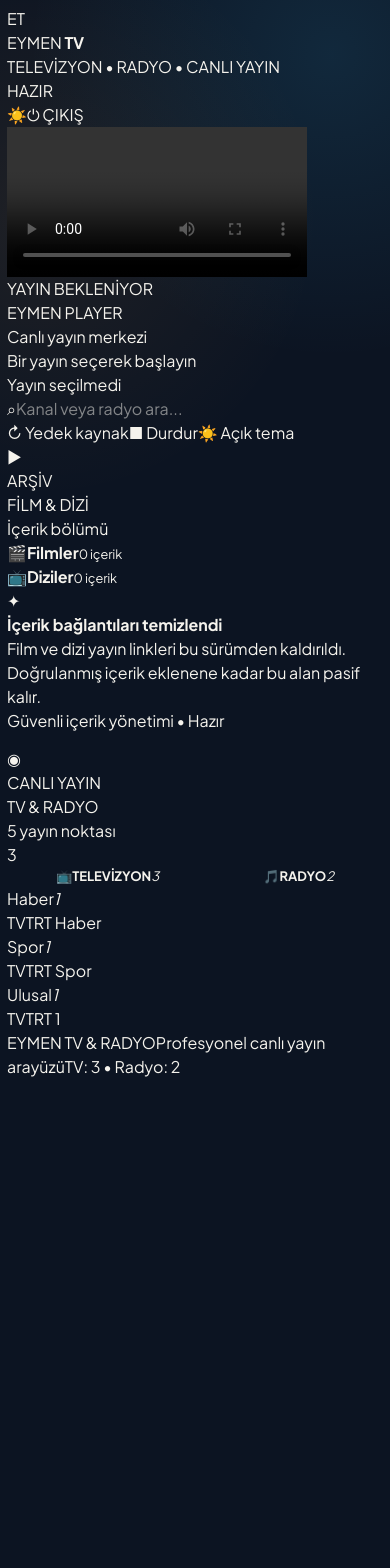
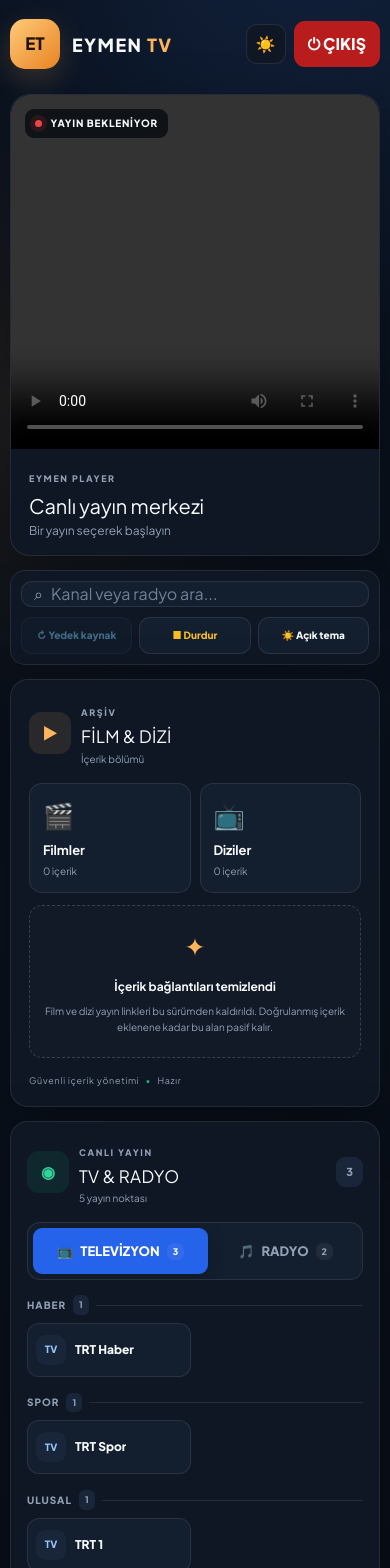
Before and after one commit to cengiz718/EYMEN-TV-RADYO, a React (Vite) app: page / in a window 390 px wide. Shown: the top 1568 px of the page. Before the commit the page ends 1086 px from the top, so only its background shows below. Built offline with nearby package versions, Linux system fonts and the light colour scheme.

Commit message:
ui: add polished responsive TV radio styling

```diff
--- a/src/index.css
+++ b/src/index.css
@@ -1,215 +1,237 @@
 @import "tailwindcss";
 
-:root,
-[data-theme="modern"] {
-  --bg: #0c1422;
-  --surface: #142137;
-  --surface-2: #101c2e;
-  --surface-elevated: #192944;
-  --ink: #f5f3ed;
-  --muted: #b3bfd0;
-  --accent: #ffad55;
-  --accent-hover: #ffc282;
-  --accent-ink: #261707;
-  --secondary: #38bdf8;
-  --live: #ff6b6b;
-  --border: rgba(255, 255, 255, 0.13);
-  --border-strong: rgba(255, 173, 85, 0.55);
+:root {
+  --bg: #070b12;
+  --surface: #0f1724;
+  --surface-2: #131e2e;
+  --surface-3: #19263a;
+  --ink: #f8fafc;
+  --muted: #91a0b5;
+  --accent: #ffb45c;
+  --blue: #3b82f6;
+  --green: #10b981;
+  --red: #ef4444;
+  --border: rgba(255,255,255,.09);
+  --shadow: 0 20px 60px rgba(0,0,0,.28);
 }
 
-[data-theme="klasik"] {
-  --bg: #0a0e17;
-  --surface: #131a2a;
-  --surface-2: #0f1624;
-  --surface-elevated: #192b49;
-  --ink: #ffffff;
-  --muted: #8ea2c0;
-  --accent: #00e5ff;
-  --accent-hover: #33ecff;
-  --accent-ink: #07111e;
-  --secondary: #ffb300;
-  --live: #ff5252;
-  --border: #1f2a40;
-  --border-strong: rgba(0, 229, 255, 0.65);
+* { box-sizing: border-box; }
+html, body, #root { margin: 0; min-height: 100%; }
+body {
+  font-family: "Plus Jakarta Sans", system-ui, -apple-system, BlinkMacSystemFont, "Segoe UI", sans-serif;
+  background: var(--bg);
+  color: var(--ink);
+}
+button, input { font: inherit; }
+button { -webkit-tap-highlight-color: transparent; }
+
+.eymen-shell {
+  min-height: 100vh;
+  padding: 18px;
+  overflow-x: hidden;
+  background:
+    radial-gradient(circle at 78% -5%, rgba(59,130,246,.18), transparent 30%),
+    radial-gradient(circle at 4% 25%, rgba(255,180,92,.09), transparent 25%),
+    linear-gradient(145deg,#070b12 0%,#0a111c 48%,#080d16 100%);
+}
+.theme-light {
+  --bg:#eef2f7; --surface:#fff; --surface-2:#f6f8fb; --surface-3:#e9eef5;
+  --ink:#0f172a; --muted:#5f6d80; --border:rgba(15,23,42,.1);
+  background:radial-gradient(circle at 85% 0%,rgba(59,130,246,.13),transparent 30%),#eef2f7;
 }
 
-[data-theme="sinema"] {
-  --bg: #09090d;
-  --surface: #14141c;
-  --surface-2: #0f0f15;
-  --surface-elevated: #221622;
-  --ink: #fafaf9;
-  --muted: #a1a1aa;
-  --accent: #f43f5e;
-  --accent-hover: #fb7185;
-  --accent-ink: #ffffff;
-  --secondary: #f59e0b;
-  --live: #ef4444;
-  --border: rgba(255, 255, 255, 0.11);
-  --border-strong: rgba(244, 63, 94, 0.65);
+.eymen-header {
+  max-width: 1500px; margin: 0 auto 16px; min-height: 68px;
+  display:flex; align-items:center; justify-content:space-between; gap:18px;
+}
+.eymen-brand { display:flex; align-items:center; gap:12px; }
+.eymen-logo {
+  width:50px;height:50px;border-radius:15px;display:grid;place-items:center;
+  background:linear-gradient(135deg,#ffca7a,#e88322); color:#211407;
+  font-size:17px;font-weight:900; box-shadow:0 10px 30px rgba(255,180,92,.2);
+}
+.eymen-brand-title { font-size:22px; letter-spacing:.08em; font-weight:900; }
+.eymen-brand-title strong { color:var(--accent); }
+.eymen-brand-subtitle,.eymen-kicker { color:var(--muted); font-size:9px; letter-spacing:.18em; font-weight:800; }
+.eymen-header-actions { display:flex;align-items:center;gap:8px; }
+.eymen-live-indicator {
+  display:flex;align-items:center;gap:7px;padding:9px 12px;border:1px solid var(--border);
+  background:rgba(255,255,255,.035);border-radius:12px;color:var(--muted);font-size:11px;font-weight:800;
+}
+.eymen-live-indicator span,.pulse-dot { width:7px;height:7px;border-radius:50%;background:#64748b; }
+.eymen-live-indicator.is-live span,.pulse-dot { background:#ef4444;box-shadow:0 0 0 5px rgba(239,68,68,.12); }
+.icon-button,.exit-button,.tool-button {
+  border:1px solid var(--border);background:var(--surface);color:var(--ink);border-radius:11px;
+  cursor:pointer;font-weight:800;transition:.18s ease;
+}
+.icon-button { width:40px;height:40px; }
+.exit-button { padding:10px 13px;color:#fff;background:#b91c1c;border-color:transparent; }
+.icon-button:hover,.exit-button:hover,.tool-button:hover { transform:translateY(-1px);filter:brightness(1.08); }
+
+.eymen-hero {
+  max-width:1500px;margin:0 auto 14px;background:var(--surface);border:1px solid var(--border);
+  border-radius:20px;box-shadow:var(--shadow);overflow:hidden;
+}
+.eymen-player-wrap { position:relative;background:#02050a; }
+.eymen-player { width:100%;height:min(57vh,570px);display:block;background:#02050a;object-fit:contain; }
+.eymen-player-badge {
+  position:absolute;top:14px;left:14px;padding:7px 10px;border-radius:9px;
+  background:rgba(4,8,14,.76);backdrop-filter:blur(10px);font-size:10px;font-weight:900;letter-spacing:.08em;
+}
+.eymen-player-badge .pulse-dot { display:inline-block;margin-right:6px; }
+.eymen-now-playing {
+  position:absolute;left:16px;bottom:16px;display:flex;align-items:center;gap:10px;
+  padding:10px 13px;border-radius:13px;background:rgba(4,8,14,.78);backdrop-filter:blur(12px);min-width:210px;
+}
+.now-icon { width:36px;height:36px;border-radius:10px;background:rgba(59,130,246,.18);display:grid;place-items:center; }
+.eymen-now-playing span { display:block;font-size:8px;color:#94a3b8;letter-spacing:.15em;font-weight:900; }
+.eymen-now-playing strong { display:block;margin-top:2px;font-size:14px; }
+.eymen-player-footer {
+  display:flex;justify-content:space-between;align-items:center;gap:20px;padding:15px 18px;
+}
+.eymen-player-footer h1 { margin:3px 0 1px;font-size:20px; }
+.eymen-player-footer p { margin:0;color:var(--muted);font-size:12px; }
+.eymen-status-box {
+  display:flex;align-items:center;gap:8px;padding:9px 11px;border:1px solid var(--border);
+  border-radius:10px;color:var(--muted);font-size:11px;font-weight:800;white-space:nowrap;
+}
+.status-dot { width:8px;height:8px;border-radius:50%;background:#64748b; }
+.status-playing { background:#10b981;box-shadow:0 0 0 5px rgba(16,185,129,.1); }
+.status-loading { background:#f59e0b; }
+
+.eymen-toolbar {
+  max-width:1500px;margin:0 auto 14px;display:flex;gap:10px;align-items:center;
+  padding:10px;background:var(--surface);border:1px solid var(--border);border-radius:15px;box-shadow:0 10px 30px rgba(0,0,0,.12);
+}
+.search-box {
+  flex:1;min-width:220px;display:flex;align-items:center;gap:8px;padding:0 12px;
+  height:44px;background:var(--surface-2);border:1px solid var(--border);border-radius:11px;color:var(--muted);
+}
+.search-box input { flex:1;border:0;outline:0;background:transparent;color:var(--ink);min-width:0; }
+.search-box input::placeholder { color:#718096; }
+.clear-search { border:0;background:transparent;color:var(--muted);font-size:20px;cursor:pointer; }
+.toolbar-actions { display:flex;gap:7px; }
+.tool-button { padding:10px 12px;background:var(--surface-2);font-size:11px; }
+.tool-button.secondary { color:#7dd3fc; }
+.tool-button.warning { color:#fbbf24; }
+.tool-button:disabled { opacity:.45;cursor:not-allowed;transform:none!important; }
+
+.eymen-main-layout {
+  max-width:1500px;margin:0 auto;display:grid;grid-template-columns:minmax(280px,.72fr) minmax(420px,1.28fr);gap:14px;
+}
+.eymen-library-panel,.eymen-live-panel {
+  min-width:0;background:var(--surface);border:1px solid var(--border);border-radius:18px;box-shadow:var(--shadow);
+}
+.eymen-library-panel { padding:18px;display:flex;flex-direction:column; }
+.eymen-live-panel { padding:16px;max-height:calc(100vh - 145px);overflow:auto; }
+.panel-heading { display:flex;align-items:center;gap:10px;margin-bottom:16px; }
+.panel-heading h2 { margin:2px 0 0;font-size:17px;letter-spacing:.02em; }
+.panel-heading p { margin:2px 0 0;color:var(--muted);font-size:10px; }
+.panel-icon {
+  width:42px;height:42px;border-radius:12px;display:grid;place-items:center;font-weight:900;
+  background:rgba(255,180,92,.11);color:var(--accent);
+}
+.live-icon { background:rgba(16,185,129,.11);color:#34d399; }
+.live-heading { position:relative; }
+.count-badge {
+  margin-left:auto;padding:7px 10px;border-radius:9px;background:var(--surface-3);font-size:11px;font-weight:900;color:var(--muted);
+}
+.archive-cards { display:grid;grid-template-columns:1fr 1fr;gap:9px; }
+.archive-card {
+  min-height:110px;padding:13px;border-radius:13px;background:var(--surface-2);border:1px solid var(--border);
+  display:flex;flex-direction:column;justify-content:flex-end;
+}
+.archive-card span { font-size:25px;margin-bottom:auto;opacity:.9; }
+.archive-card strong { font-size:13px; }
+.archive-card small { color:var(--muted);font-size:10px;margin-top:3px; }
+.archive-empty {
+  margin-top:12px;padding:22px 14px;text-align:center;border:1px dashed rgba(148,163,184,.28);
+  border-radius:13px;background:rgba(255,255,255,.015);
+}
+.empty-symbol { font-size:25px;color:var(--accent);margin-bottom:8px; }
+.archive-empty strong { font-size:12px; }
+.archive-empty p { margin:6px auto 0;max-width:360px;color:var(--muted);font-size:10px;line-height:1.6; }
+.panel-note { margin-top:auto;padding-top:16px;color:var(--muted);font-size:9px;letter-spacing:.08em; }
+.panel-note span { color:var(--green);margin:0 4px; }
+
+.media-tabs { display:grid;grid-template-columns:1fr 1fr;gap:7px;padding:5px;background:var(--surface-2);border:1px solid var(--border);border-radius:13px;margin-bottom:15px; }
+.media-tab {
+  min-height:46px;border:0;border-radius:9px;background:transparent;color:var(--muted);display:flex;align-items:center;
+  justify-content:center;gap:7px;cursor:pointer;font-size:11px;font-weight:900;transition:.18s ease;
+}
+.media-tab em { font-style:normal;padding:2px 6px;border-radius:7px;background:rgba(255,255,255,.06);font-size:9px; }
+.media-tab.active { color:#fff;box-shadow:0 6px 18px rgba(0,0,0,.2); }
+.tv-tab.active { background:#2563eb; }
+.radio-tab.active { background:#047857; }
+.channel-area { display:flex;flex-direction:column;gap:16px; }
+.group-title {
+  display:flex;align-items:center;gap:7px;margin-bottom:8px;color:var(--muted);font-size:10px;font-weight:900;letter-spacing:.1em;text-transform:uppercase;
+}
+.group-title:after { content:"";height:1px;background:var(--border);flex:1; }
+.group-title em { font-style:normal;padding:3px 6px;border-radius:6px;background:var(--surface-3);font-size:9px;letter-spacing:0; }
+.channel-grid { display:grid;grid-template-columns:repeat(auto-fill,minmax(170px,1fr));gap:8px; }
+.channel-card {
+  min-height:58px;padding:9px;border:1px solid var(--border);border-radius:12px;background:var(--surface-2);color:var(--ink);
+  display:flex;align-items:center;gap:9px;text-align:left;cursor:pointer;transition:.16s ease;position:relative;
+}
+.channel-card:hover { transform:translateY(-1px);border-color:rgba(59,130,246,.45);background:var(--surface-3); }
+.channel-card:focus-visible,.media-tab:focus-visible,.tool-button:focus-visible,.icon-button:focus-visible,.exit-button:focus-visible,.search-box input:focus-visible {
+  outline:3px solid var(--accent);outline-offset:2px;
+}
+.channel-card.selected { border-color:#3b82f6;background:linear-gradient(135deg,rgba(37,99,235,.28),var(--surface-2));box-shadow:0 8px 24px rgba(37,99,235,.12); }
+.channel-logo {
+  width:34px;height:34px;flex:0 0 34px;display:grid;place-items:center;border-radius:9px;
+  background:var(--surface-3);font-size:10px;font-weight:900;color:#93c5fd;
+}
+.radio-tab.active ~ * .channel-logo { color:#6ee7b7; }
+.channel-name { font-size:12px;font-weight:800;overflow:hidden;text-overflow:ellipsis;white-space:nowrap; }
+.playing-mark { margin-left:auto;display:flex;gap:2px;align-items:flex-end;height:16px; }
+.playing-mark i { display:block;width:3px;border-radius:3px;background:#60a5fa;animation:eq-bar .6s ease-in-out infinite alternate; }
+.playing-mark i:nth-child(1){height:7px}.playing-mark i:nth-child(2){height:13px;animation-delay:.18s}.playing-mark i:nth-child(3){height:9px;animation-delay:.32s}
+.no-results { padding:40px 12px;text-align:center;color:var(--muted); }
+.no-results span { display:block;font-size:30px;margin-bottom:8px; }
+.no-results strong { display:block;color:var(--ink);font-size:13px; }
+.no-results p { font-size:10px; }
+
+.eymen-footer {
+  max-width:1500px;margin:13px auto 0;padding:9px 3px;display:flex;justify-content:space-between;
+  gap:10px;color:var(--muted);font-size:9px;letter-spacing:.04em;
 }
 
-body {
-  font-family: "Plus Jakarta Sans", system-ui, -apple-system, sans-serif;
-  background-color: var(--bg);
-  color: var(--ink);
+@keyframes eq-bar { from{transform:scaleY(.3)} to{transform:scaleY(1)} }
+
+@media (orientation:landscape) and (max-height:800px) {
+  .eymen-shell { padding:10px 12px 78px; }
+  .eymen-header { min-height:52px;margin-bottom:9px; }
+  .eymen-logo { width:40px;height:40px;border-radius:12px; }
+  .eymen-brand-title { font-size:17px; }
+  .eymen-player { height:calc(100vh - 300px);min-height:220px; }
+  .eymen-toolbar { position:fixed;left:10px;right:10px;bottom:9px;z-index:20;margin:0;background:rgba(10,16,27,.94);backdrop-filter:blur(14px); }
+  .eymen-main-layout { grid-template-columns:minmax(250px,.72fr) minmax(360px,1.28fr); }
+  .eymen-live-panel,.eymen-library-panel { max-height:calc(100vh - 365px);overflow:auto; }
+  .eymen-footer { display:none; }
 }
-
-.font-mono-nums {
-  font-family: "JetBrains Mono", ui-monospace, SFMono-Regular, monospace;
-  font-variant-numeric: tabular-nums;
+@media (max-width:900px) {
+  .eymen-shell { padding:10px; }
+  .eymen-main-layout { grid-template-columns:minmax(0,1fr); }
+  .eymen-live-panel { max-height:none; }
+  .eymen-library-panel { min-height:260px; }
 }
-
-@keyframes eq-bar {
-  0%, 100% {
-    transform: scaleY(0.25);
-  }
-  50% {
-    transform: scaleY(1);
-  }
+@media (max-width:620px) {
+  .eymen-header-actions .eymen-live-indicator { display:none; }
+  .eymen-brand-subtitle { display:none; }
+  .eymen-brand-title { font-size:18px; }
+  .eymen-toolbar { flex-direction:column;align-items:stretch; }
+  .toolbar-actions { display:grid;grid-template-columns:repeat(3,1fr); }
+  .tool-button { padding:10px 6px;font-size:10px; }
+  .eymen-player { height:42vh;min-height:210px; }
+  .eymen-player-footer { align-items:flex-start; }
+  .eymen-status-box { display:none; }
+  .channel-grid { grid-template-columns:repeat(2,minmax(0,1fr)); }
+  .channel-card { min-height:54px;padding:8px; }
+  .channel-logo { width:30px;height:30px;flex-basis:30px; }
+  .eymen-footer { display:none; }
 }
-
-.animate-eq-bar {
-  transform-origin: bottom;
-  animation: eq-bar var(--eq-duration, 450ms) ease-in-out infinite alternate;
+@media (prefers-reduced-motion:reduce) {
+  * { animation-duration:.01ms!important;transition-duration:.01ms!important; }
 }
-
-@keyframes radio-aurora-drift {
-  0% {
-    transform: translate3d(-8%, -6%, 0) scale(1) rotate(0deg);
-  }
-  50% {
-    transform: translate3d(8%, 6%, 0) scale(1.16) rotate(12deg);
-  }
-  100% {
-    transform: translate3d(-8%, -6%, 0) scale(1) rotate(0deg);
-  }
-}
-
-@keyframes radio-aurora-reverse {
-  0% {
-    transform: translate3d(10%, 8%, 0) scale(1.08) rotate(0deg);
-  }
-  50% {
-    transform: translate3d(-9%, -7%, 0) scale(0.95) rotate(-14deg);
-  }
-  100% {
-    transform: translate3d(10%, 8%, 0) scale(1.08) rotate(0deg);
-  }
-}
-
-@keyframes radio-pulse-ring {
-  0% {
-    transform: scale(0.45);
-    opacity: 0.75;
-  }
-  100% {
-    transform: scale(2.6);
-    opacity: 0;
-  }
-}
-
-@keyframes radio-orb-float {
-  0%, 100% {
-    transform: translate3d(0, 0, 0) scale(1);
-    opacity: 0.5;
-  }
-  50% {
-    transform: translate3d(16px, -22px, 0) scale(1.25);
-    opacity: 0.9;
-  }
-}
-
-.animate-radio-aurora {
-  animation: radio-aurora-drift var(--fx-speed, 9s) ease-in-out infinite;
-}
-
-.animate-radio-aurora-rev {
-  animation: radio-aurora-reverse var(--fx-speed, 11s) ease-in-out infinite;
-}
-
-.animate-radio-pulse {
-  animation: radio-pulse-ring var(--fx-speed, 3.2s) cubic-bezier(0.16, 1, 0.3, 1) infinite;
-}
-
-.animate-radio-orb {
-  animation: radio-orb-float var(--fx-speed, 5s) ease-in-out infinite;
-}
-
-::-webkit-scrollbar {
-  width: 6px;
-  height: 6px;
-}
-::-webkit-scrollbar-track {
-  background: var(--bg);
-}
-::-webkit-scrollbar-thumb {
-  background: rgba(255, 255, 255, 0.16);
-  border-radius: 6px;
-}
-::-webkit-scrollbar-thumb:hover {
-  background: var(--accent);
-}
-
-/* EYMEN TV & RADYO PRO - premium responsive interface */
-.eymen-shell{position:relative;min-height:100vh;overflow-x:hidden;background:radial-gradient(circle at 85% 5%,rgba(56,189,248,.12),transparent 28%),radial-gradient(circle at 10% 20%,rgba(255,177,72,.08),transparent 30%),var(--bg)}
-.eymen-player-card,.eymen-controls,.eymen-content>section{box-shadow:0 14px 40px rgba(0,0,0,.22);backdrop-filter:blur(10px)}
-.eymen-player-card video{box-shadow:0 10px 35px rgba(0,0,0,.4);outline:1px solid rgba(255,255,255,.08)}
-.eymen-controls button,.eymen-content button{transition:transform .16s ease,box-shadow .16s ease,filter .16s ease}
-.eymen-controls button:hover,.eymen-content button:hover{transform:translateY(-1px);filter:brightness(1.08);box-shadow:0 7px 20px rgba(0,0,0,.22)}
-.eymen-controls button:focus-visible,.eymen-content button:focus-visible,.eymen-controls input:focus-visible{outline:3px solid var(--accent);outline-offset:2px}
-@media (orientation:landscape) and (max-height:800px){
- .eymen-shell{padding-bottom:82px!important}
- .eymen-player-card{margin-bottom:8px!important}
- .eymen-player-card video{height:calc(100vh - 235px)!important;max-height:none!important}
- .eymen-content{grid-template-columns:repeat(2,minmax(280px,1fr))!important;gap:10px!important}
- .eymen-content>section{max-height:calc(100vh - 170px);overflow:auto}
- .eymen-controls{flex-wrap:nowrap!important;gap:8px!important}
- .eymen-controls>div{flex-wrap:nowrap!important}
- .eymen-controls button{white-space:nowrap!important;padding:9px 11px!important}
- .eymen-controls{position:fixed!important;left:8px;right:8px;bottom:8px;z-index:1000;margin:0!important;padding:8px!important;border-radius:16px!important;background:rgba(15,23,42,.94)!important;box-shadow:0 18px 50px rgba(0,0,0,.55)!important;border:1px solid rgba(255,255,255,.14)!important}
- .eymen-controls input{flex:0 1 230px!important;min-width:160px}
-}
-@media (max-width:700px){.eymen-shell{padding:7px!important}.eymen-player-card{padding:7px!important;border-radius:14px!important}.eymen-controls{border-radius:14px!important}}
-
-/* Film/Dizi solda, TV/Radyo sağda: TV ve geniş ekran yerleşimi */
-.eymen-main-layout{
-  display:grid;
-  grid-template-columns:minmax(250px,.82fr) minmax(340px,1.18fr);
-  gap:14px;
-  align-items:stretch;
-  min-width:0;
-}
-.eymen-library-panel,.eymen-live-panel{
-  min-width:0;
-  min-height:260px;
-}
-.eymen-live-panel{
-  max-height:calc(100vh - 220px);
-  overflow-y:auto;
-}
-.eymen-library-panel{
-  display:flex;
-  flex-direction:column;
-}
-.eymen-main-layout button:focus-visible{
-  outline:3px solid var(--accent);
-  outline-offset:3px;
-}
-@media (orientation:landscape) and (max-height:800px){
-  .eymen-main-layout{
-    grid-template-columns:minmax(250px,.82fr) minmax(340px,1.18fr)!important;
-    max-height:calc(100vh - 175px);
-  }
-  .eymen-main-layout>section{
-    max-height:calc(100vh - 175px);
-    overflow-y:auto;
-  }
-}
-@media (max-width:700px) and (orientation:portrait){
-  .eymen-main-layout{
-    grid-template-columns:minmax(0,1fr);
-  }
-  .eymen-live-panel{max-height:none}
-  .eymen-main-layout>section{min-height:unset}
-}
```
